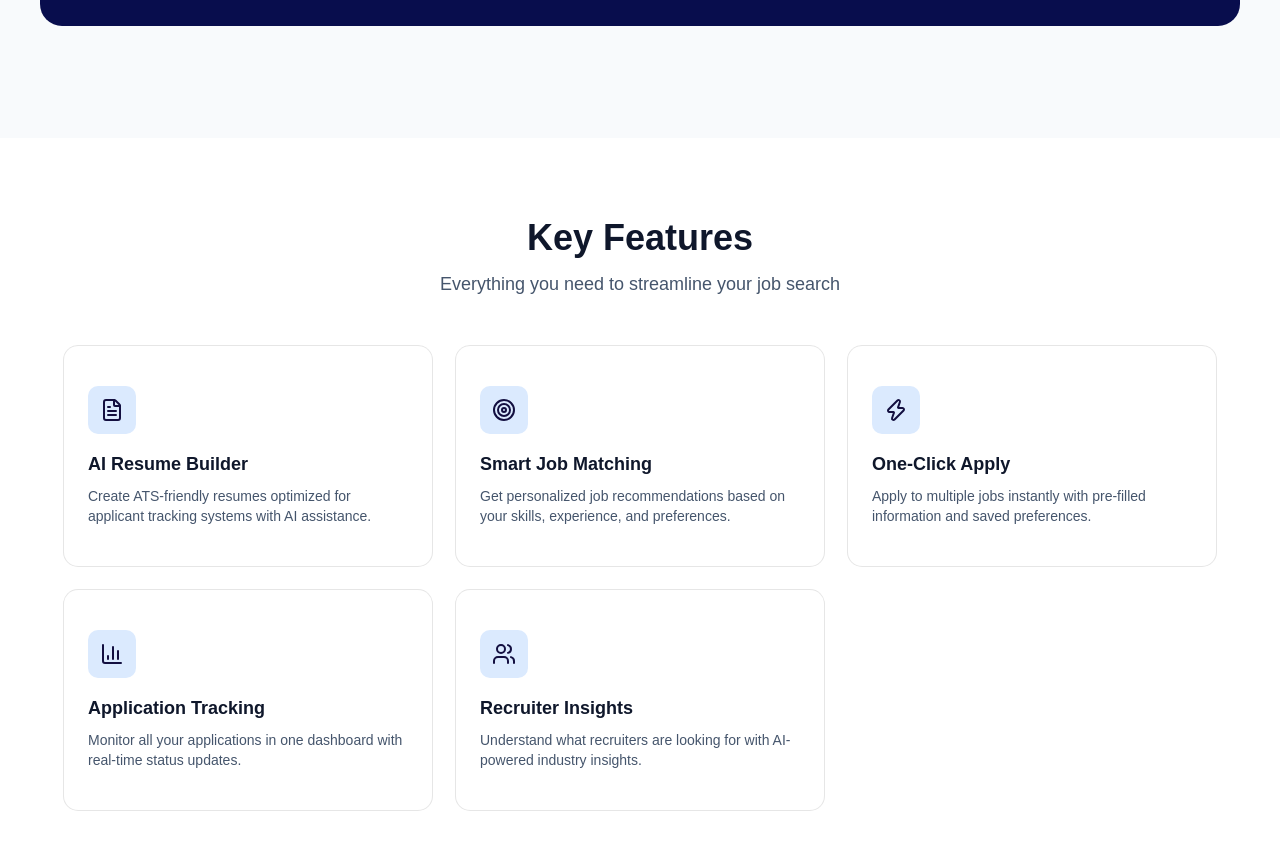
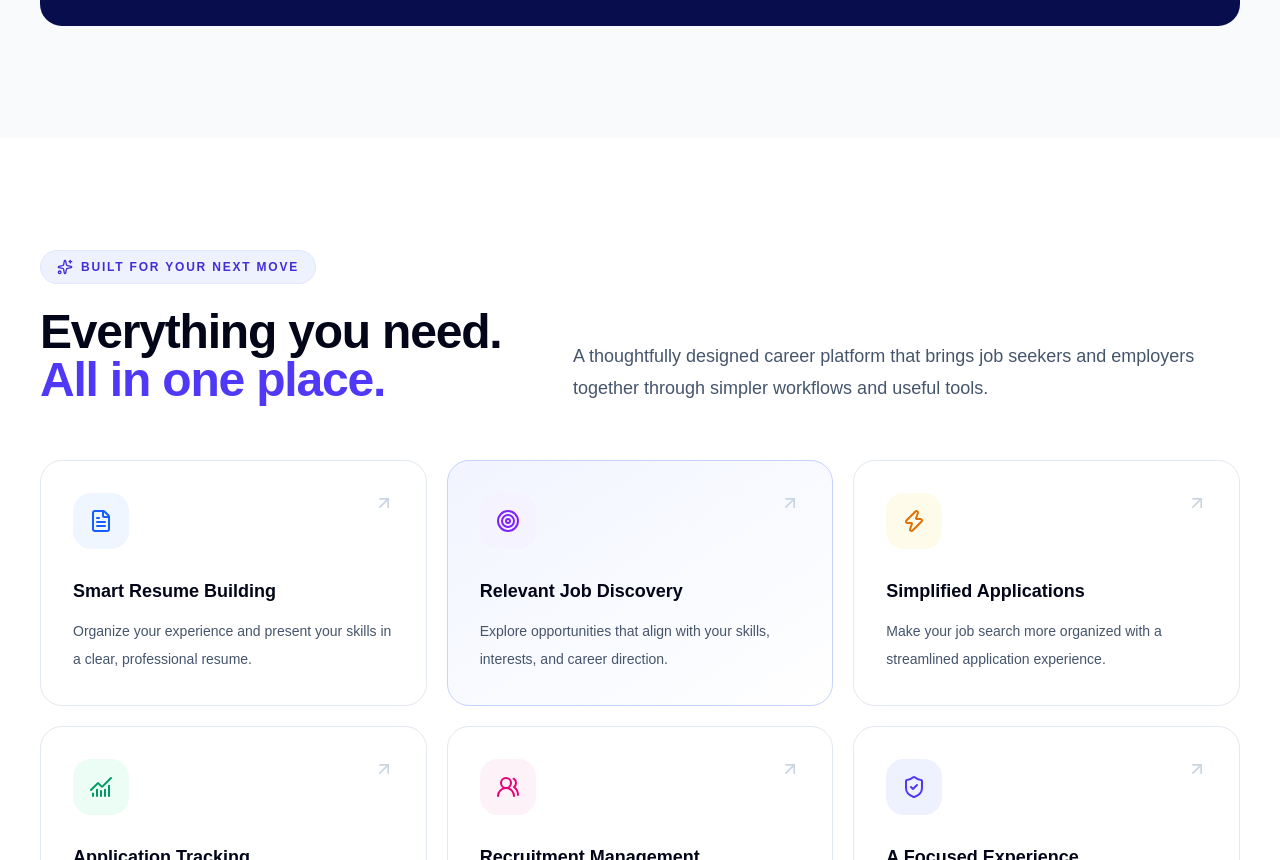
Before and after one commit to abul-hasan-farrukh/job-portal-frontend, a React (Vite) app: page / in a window 1280 px wide. Shown: the part 1940-2800 px from the top of the page. Built offline with nearby package versions, Linux system fonts and the light colour scheme; no server answers.

Commit message:
feat: update Features component with new layout and enhanced feature descriptions

```diff
--- a/src/components/Features.jsx
+++ b/src/components/Features.jsx
@@ -1,71 +1,132 @@
-import { Card, CardContent } from "./ui/card"
-import { FileText, Target, Zap, BarChart3, Users } from "lucide-react"
+import {
+  FileText,
+  Target,
+  Zap,
+  ChartNoAxesCombined,
+  UsersRound,
+  ShieldCheck,
+  ArrowUpRight,
+  Sparkles,
+} from "lucide-react"
 
-export default function Features() {
 const features = [
   {
     icon: FileText,
-      title: "AI Resume Builder",
-      description: "Create ATS-friendly resumes optimized for applicant tracking systems with AI assistance."
+    title: "Smart Resume Building",
+    description:
+      "Organize your experience and present your skills in a clear, professional resume.",
+    color: "text-blue-600",
+    bg: "bg-blue-50",
   },
   {
     icon: Target,
-      title: "Smart Job Matching",
-      description: "Get personalized job recommendations based on your skills, experience, and preferences."
+    title: "Relevant Job Discovery",
+    description:
+      "Explore opportunities that align with your skills, interests, and career direction.",
+    color: "text-violet-600",
+    bg: "bg-violet-50",
   },
   {
     icon: Zap,
-      title: "One-Click Apply",
-      description: "Apply to multiple jobs instantly with pre-filled information and saved preferences."
+    title: "Simplified Applications",
+    description:
+      "Make your job search more organized with a streamlined application experience.",
+    color: "text-amber-600",
+    bg: "bg-amber-50",
   },
   {
-      icon: BarChart3,
+    icon: ChartNoAxesCombined,
     title: "Application Tracking",
-      description: "Monitor all your applications in one dashboard with real-time status updates."
+    description:
+      "Keep track of your applications and follow their progress from your dashboard.",
+    color: "text-emerald-600",
+    bg: "bg-emerald-50",
   },
   {
-      icon: Users,
-      title: "Recruiter Insights",
-      description: "Understand what recruiters are looking for with AI-powered industry insights."
-    }
+    icon: UsersRound,
+    title: "Recruitment Management",
+    description:
+      "Help employers organize job listings and manage incoming candidate applications.",
+    color: "text-pink-600",
+    bg: "bg-pink-50",
+  },
+  {
+    icon: ShieldCheck,
+    title: "A Focused Experience",
+    description:
+      "Bring job discovery, candidate profiles, and recruitment workflows into one platform.",
+    color: "text-indigo-600",
+    bg: "bg-indigo-50",
+  },
 ]
 
+export default function Features() {
   return (
-    // Features section
-    <section id="features" className="py-20">
-      <div className="container mx-auto px-4">
-        {/* Section Header */}
-        <div className="text-center mb-12">
-          <h2 className="text-3xl md:text-4xl font-bold text-slate-900 mb-3">
-            Key Features
+    <section id="features" className="relative overflow-hidden bg-white py-24 sm:py-28">
+      <div className="mx-auto max-w-7xl px-5 sm:px-8 lg:px-10">
+
+        <div className="grid gap-10 lg:grid-cols-[0.85fr_1.15fr] lg:items-end">
+
+          {/* Heading */}
+          <div>
+            <span className="inline-flex items-center gap-2 rounded-full border border-indigo-100 bg-indigo-50 px-4 py-2 text-xs font-bold uppercase tracking-[0.15em] text-indigo-700">
+              <Sparkles className="h-4 w-4" />
+              Built for your next move
+            </span>
+
+            <h2 className="mt-6 text-3xl font-extrabold tracking-tight text-slate-950 sm:text-4xl lg:text-5xl">
+              Everything you need.
+              <br />
+
+              <span className="text-indigo-600">
+                All in one place.
+              </span>
             </h2>
-          <p className="text-lg text-slate-600 max-w-2xl mx-auto">
-            Everything you need to streamline your job search
+          </div>
+
+          <p className="max-w-2xl text-base leading-8 text-slate-600 sm:text-lg lg:justify-self-end">
+            A thoughtfully designed career platform that brings
+            job seekers and employers together through simpler
+            workflows and useful tools.
           </p>
         </div>
 
-        {/* Features Grid */}
-        <div className="grid gap-6 md:grid-cols-2 lg:grid-cols-3 max-w-6xl mx-auto">
-          {features.map((feature, index) => (
-            <Card key={index} className="border-slate-200 hover:shadow-md transition-shadow">
-              <CardContent className="pt-6 pb-6 px-6">
-                {/* Icon */}
-                <div className="mb-4 w-12 h-12 rounded-lg bg-blue-100 flex items-center justify-center">
-                  <feature.icon className="w-6 h-6 text-brand" />
+        {/* Feature cards */}
+        <div className="mt-14 grid gap-5 sm:grid-cols-2 lg:grid-cols-3">
+          {features.map((feature, index) => {
+            const Icon = feature.icon
+
+            return (
+              <article
+                key={feature.title}
+                className={`group relative overflow-hidden rounded-3xl border p-7 transition-all duration-300 hover:-translate-y-1 hover:shadow-xl hover:shadow-slate-900/5 sm:p-8 ${
+                  index === 1
+                    ? "border-indigo-200 bg-gradient-to-br from-indigo-50/80 to-white"
+                    : "border-slate-200 bg-white hover:border-indigo-200"
+                }`}
+              >
+                <div className="flex items-start justify-between">
+                  <div
+                    className={`flex h-14 w-14 items-center justify-center rounded-2xl ${feature.bg} ${feature.color} transition-transform duration-300 group-hover:scale-110`}
+                  >
+                    <Icon className="h-6 w-6" />
                   </div>
 
-                {/* Title */}
-                <h3 className="text-lg font-semibold text-slate-900 mb-2">
+                  <ArrowUpRight className="h-5 w-5 text-slate-300 transition-all group-hover:-translate-y-1 group-hover:translate-x-1 group-hover:text-indigo-600" />
+                </div>
+
+                <h3 className="mt-7 text-lg font-bold text-slate-950">
                   {feature.title}
                 </h3>
 
-                {/* Description */}
-                <p className="text-sm text-slate-600">
+                <p className="mt-3 text-sm leading-7 text-slate-600">
                   {feature.description}
                 </p>
-              </CardContent>
-            </Card>
-          ))}
+
+                <div className="absolute -bottom-12 -right-12 h-32 w-32 rounded-full bg-indigo-50/60 opacity-0 blur-2xl transition-opacity duration-300 group-hover:opacity-100" />
+              </article>
+            )
+          })}
         </div>
       </div>
     </section>
```
Lines whose indentation alone changed are shown as unchanged.
